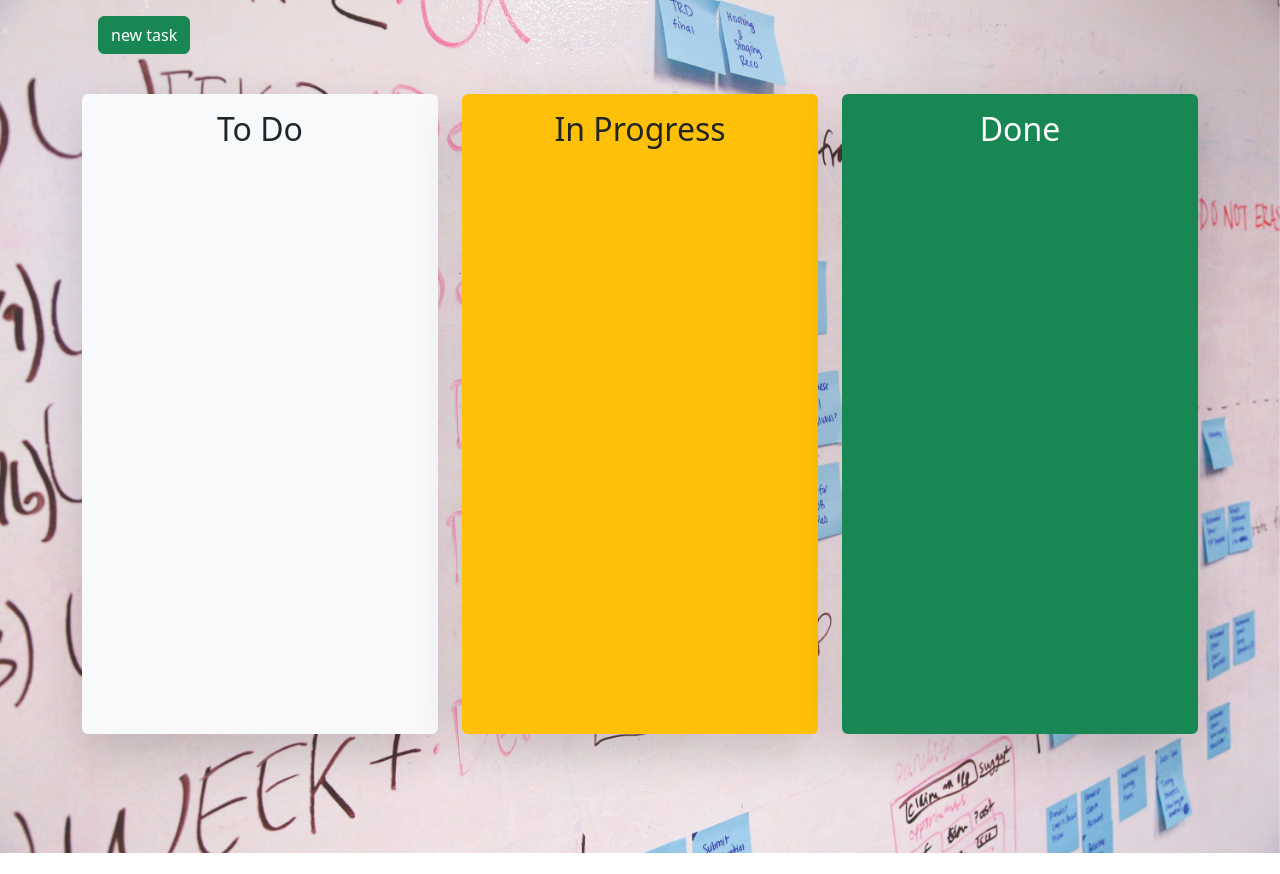
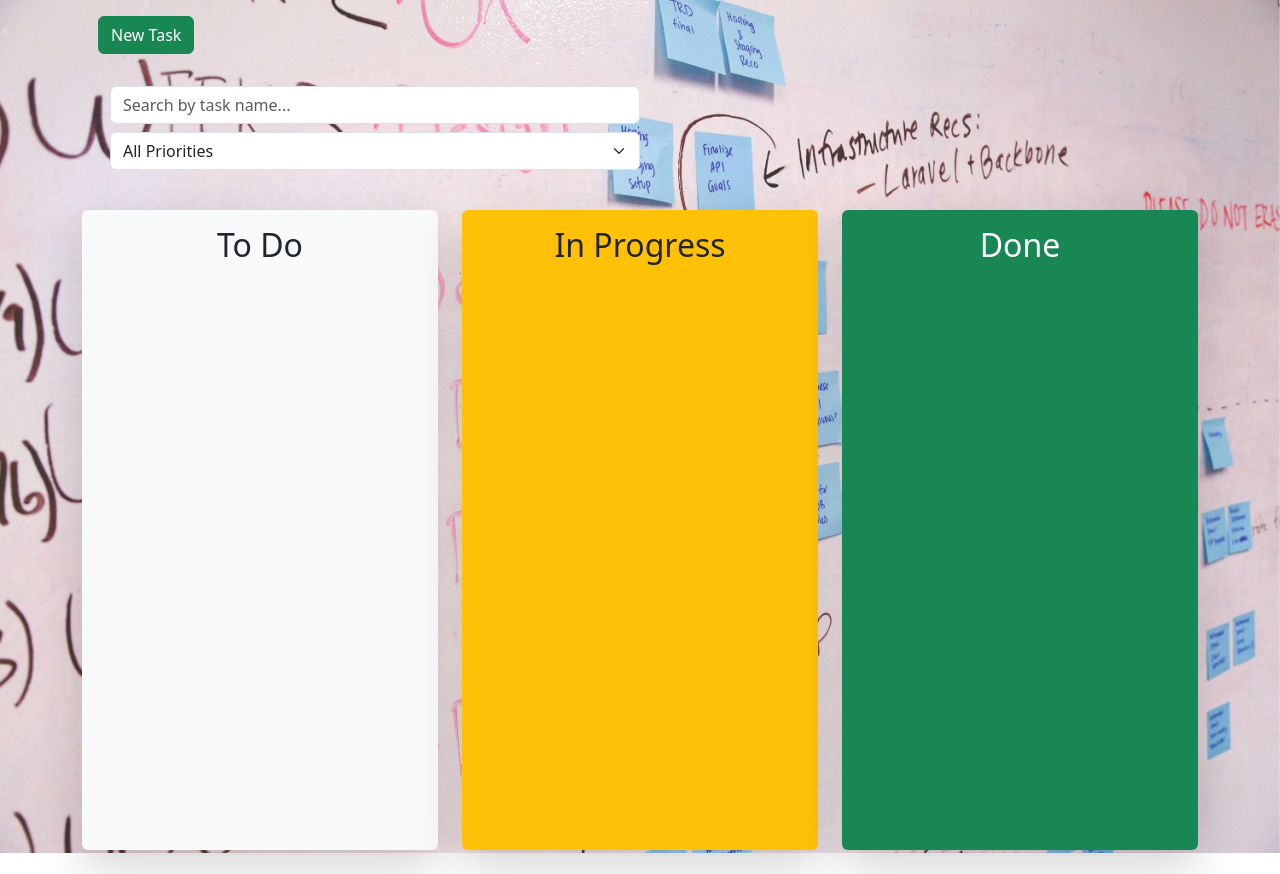
Before and after one commit to eng-mohamed-I/task-management-app-react, a React (Create React App) app: page / in a window 1280 px wide. Before the commit the page ends 800 px from the top, so only its background shows below. Built offline with nearby package versions, Linux system fonts and the light colour scheme.

Commit message:
add search, filter by Priority

```diff
--- a/package.json
+++ b/package.json
@@ -10,6 +10,7 @@
     "@testing-library/user-event": "^13.5.0",
     "bootstrap": "^5.3.3",
     "font-awesome": "^4.7.0",
+    "primereact": "^10.8.4",
     "react": "^18.3.1",
     "react-dom": "^18.3.1",
     "react-hook-form": "^7.53.1",
--- a/src/Pages/task-form/task-form.jsx
+++ b/src/Pages/task-form/task-form.jsx
@@ -8,15 +8,11 @@ import { useEffect, useState } from "react";
 
 const TaskForm = ({ formVisibilty }) => {
   const [addFormVisibilty, setAddFormVisibilty] = useState(false);
-
-  useEffect(() => {
-    setAddFormVisibilty(formVisibilty);
-  }, [formVisibilty]);
-
   const dispatch = useDispatch();
   const {
     register,
     handleSubmit,
+    reset,
     formState: { errors },
   } = useForm({
     resolver: yupResolver(taskSchema),
@@ -26,7 +22,13 @@ const TaskForm = ({ formVisibilty }) => {
     const newTask = { id: Date.now(), ...data };
     dispatch(addTask(newTask));
     setAddFormVisibilty(false);
+    reset();
   };
+
+  useEffect(() => {
+    reset();
+    setAddFormVisibilty(formVisibilty);
+  }, [formVisibilty, reset]);
 
   return (
     <>
--- a/src/Pages/task-list/task-list.jsx
+++ b/src/Pages/task-list/task-list.jsx
@@ -7,14 +7,27 @@ import style from "./task-list.module.css";
 const KanbanBoard = () => {
   const tasks = useSelector((state) => state.tasks.tasks);
   const dispatch = useDispatch();
+  const [addFormVisibility, setAddFormVisibility] = useState(false);
+  const [searchQuery, setSearchQuery] = useState("");
+  const [priorityFilter, setPriorityFilter] = useState("All");
+
   const handleStateChange = (taskId, newState) => {
     dispatch(editTask({ id: taskId, updatedState: newState }));
-    console.log(newState);
   };
-  const [addFormVisibilty, setAddFormVisibilty] = useState(false);
-  const showHiddenForm = () => {
-    addFormVisibilty ? setAddFormVisibilty(false) : setAddFormVisibilty(true);
+
+  const toggleFormVisibility = () => {
+    setAddFormVisibility(!addFormVisibility);
   };
+
+  // Filter tasks based on search query and priority
+  const filteredTasks = tasks.filter((task) => {
+    const matchesSearchQuery = task.title
+      .toLowerCase()
+      .includes(searchQuery.toLowerCase());
+    const matchesPriority =
+      priorityFilter === "All" || task.priority === priorityFilter;
+    return matchesSearchQuery && matchesPriority;
+  });
 
   const columns = [
     { id: "todo", title: "To Do", color: "bg-light", textColor: "text-dark" },
@@ -28,34 +41,52 @@ const KanbanBoard = () => {
   ];
 
   return (
-    <div className={`${style.main} container-fulid`}>
+    <div className={`${style.main} container-fluid`}>
       <img
         src="pexels-startup-stock-photos-7376.jpg"
-        alt="image/background"
-        className={` ${style.backGroundImg} w-100 position-fixed top-0 start-0`}
+        alt="background"
+        className={`${style.backGroundImg} w-100 position-fixed top-0 start-0`}
       />
-      <div className={` container `}>
-        <div className="position-relative  p-3">
-          {addFormVisibilty ? (
-            <button
-              onClick={() => showHiddenForm()}
-              className="btn btn-danger fw-bold "
-            >
-              X
-            </button>
-          ) : (
-            <button
-              onClick={() => showHiddenForm()}
-              className="btn-success btn position-relative "
-            >
-              new task
-            </button>
-          )}
+      <div className="container">
+        <div className="position-relative p-3">
+          <button
+            onClick={toggleFormVisibility}
+            className="btn-success btn position-relative"
+          >
+            New Task
+          </button>
 
           <div
-            className={`position-absolute  col-lg-12 col-md-8 col-sm-10 ${style.addtask}`}
+            className={`position-absolute col-lg-12 col-md-8 col-sm-10 ${style.addtask}`}
           >
-            <TaskForm formVisibilty={addFormVisibilty} />
+            <TaskForm formVisibilty={addFormVisibility} />
+          </div>
+        </div>
+
+        <div className="container">
+          <div className="position-relative p-3 ">
+            <div className="col-6">
+              <input
+                type="text"
+                placeholder="Search by task name..."
+                className="form-control mb-2 col-6"
+                value={searchQuery}
+                onChange={(e) => setSearchQuery(e.target.value)}
+              />
+            </div>
+
+            <div className="col-6">
+              <select
+                className="form-select col-6"
+                value={priorityFilter}
+                onChange={(e) => setPriorityFilter(e.target.value)}
+              >
+                <option value="All">All Priorities</option>
+                <option value="Low">Low</option>
+                <option value="Medium">Medium</option>
+                <option value="High">High</option>
+              </select>
+            </div>
           </div>
         </div>
 
@@ -63,14 +94,12 @@ const KanbanBoard = () => {
           {columns.map((column) => (
             <div className="col-md-4 mb-4" key={column.id}>
               <div
-                className={`p-3 ${column.color} rounded ${style.column} ${
-                  style.cCard
-                }  shadow-lg`}
+                className={`p-3 ${column.color} rounded ${style.column} ${style.cCard} shadow-lg`}
               >
                 <h2 className={`text-center ${column.textColor}`}>
                   {column.title}
                 </h2>
-                {tasks
+                {filteredTasks
                   .filter((task) => task.state === column.id)
                   .map((task) => (
                     <div className="card mb-3" key={task.id}>
```
Also changed, not shown: 1 other file (tests, documents, lock files or other folders).
